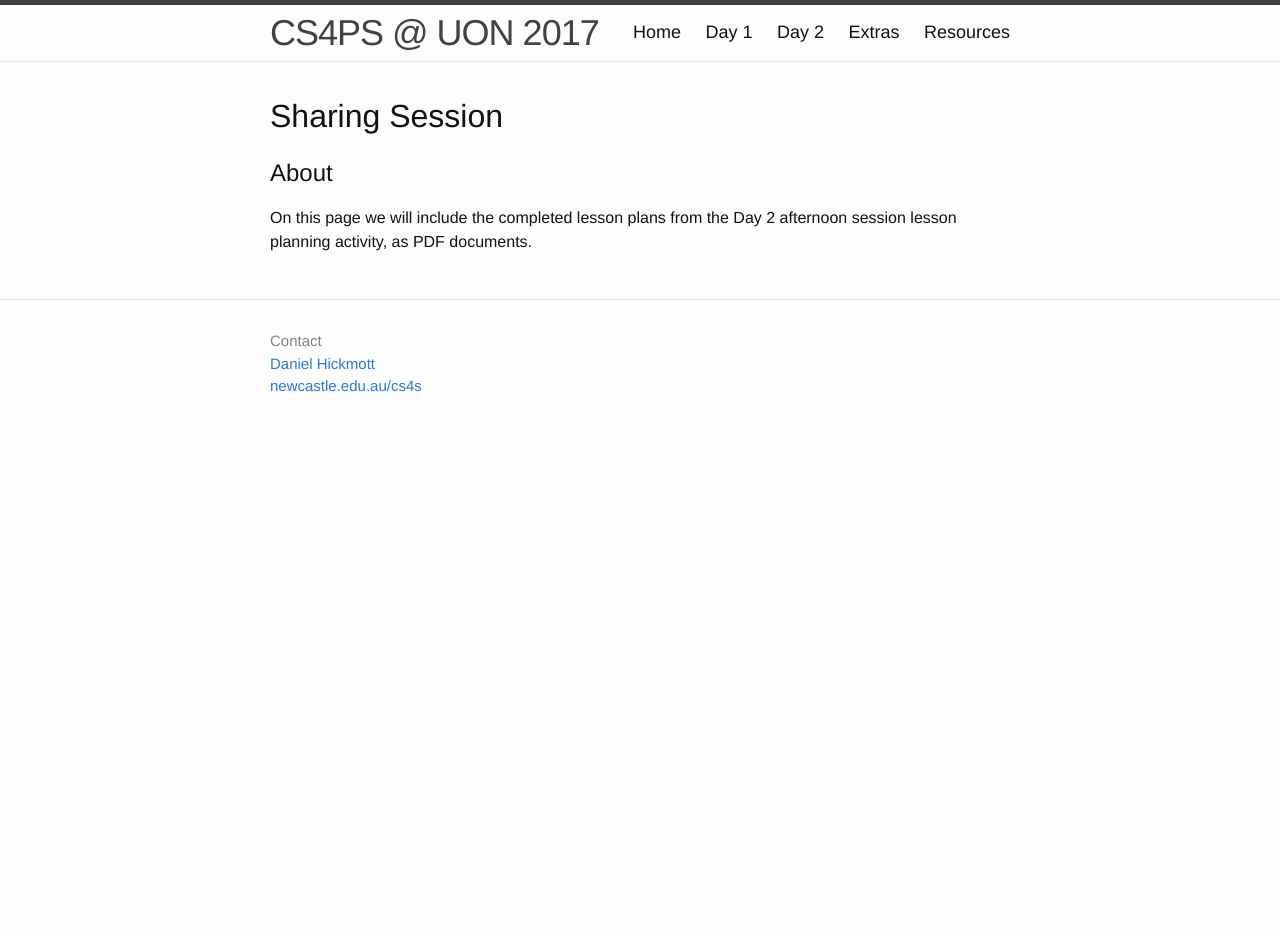
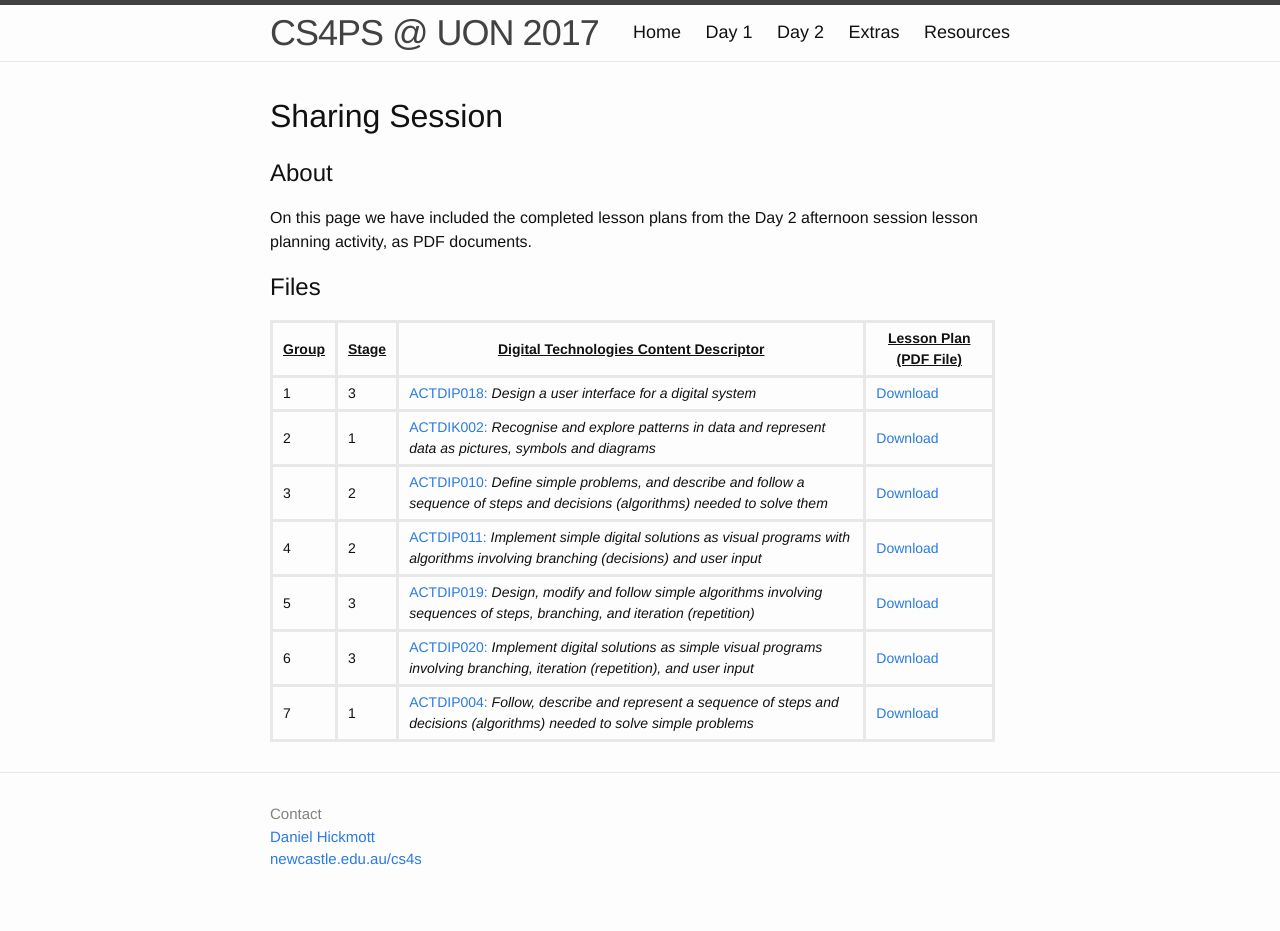
Before and after one commit to cs4s/ps-2017, a Jekyll site: the page built from day2/sharing/index.md, in a window 1280 px wide. Built offline with Jekyll 4.4.1, drawn with Linux system fonts in a browser that asks for light colours; before the commit the page ends 900 px from its top, so only the background shows below that.

Commit message:
Adds scanned copies of lesson plans from Sharing session

```diff
--- a/day2/sharing/index.md
+++ b/day2/sharing/index.md
@@ -7,4 +7,17 @@ title: CS4PS @ UON 2017 - Day 2 - Sharing Session
 
 ## About
 
-On this page we will include the completed lesson plans from the Day 2 afternoon session lesson planning activity, as PDF documents.
+On this page we have included the completed lesson plans from the Day 2 afternoon session lesson planning activity, as PDF documents.
+
+## Files
+
+|---
+| Group | Stage | Digital Technologies Content Descriptor | Lesson Plan (PDF File) |
+|-|-|-
+| 1 | 3 | [ACTDIP018:](http://www.australiancurriculum.edu.au/technologies/digital-technologies/curriculum/f-10?layout=1#cdcode=ACTDIP018&level=5-6){:target="_blank"} *Design a user interface for a digital system* | [Download](group_1.pdf){:target="_blank"}  |
+| 2 | 1 | [ACTDIK002:](http://www.australiancurriculum.edu.au/technologies/digital-technologies/curriculum/f-10?layout=1#cdcode=ACTDIK002&level=F-2){:target="_blank"} *Recognise and explore patterns in data and represent data as pictures, symbols and diagrams* | [Download](group_2.pdf){:target="_blank"} |
+| 3 | 2 | [ACTDIP010:](http://www.australiancurriculum.edu.au/technologies/digital-technologies/curriculum/f-10?layout=1#cdcode=ACTDIP010&level=3-4){:target="_blank"} *Define simple problems, and describe and follow a sequence of steps and decisions (algorithms) needed to solve them* | [Download](group_3.pdf){:target="_blank"} |
+| 4 | 2 | [ACTDIP011:](http://www.australiancurriculum.edu.au/technologies/digital-technologies/curriculum/f-10?layout=1#cdcode=ACTDIP011&level=3-4){:target="_blank"} *Implement simple digital solutions as visual programs with algorithms involving branching (decisions) and user input* | [Download](group_4.pdf){:target="_blank"} |
+| 5 | 3 | [ACTDIP019:](http://www.australiancurriculum.edu.au/technologies/digital-technologies/curriculum/f-10?layout=1#cdcode=ACTDIP019&level=5-6){:target="_blank"} *Design, modify and follow simple algorithms involving sequences of steps, branching, and iteration (repetition)* | [Download](group_5.pdf){:target="_blank"} |
+| 6 | 3 | [ACTDIP020:](http://www.australiancurriculum.edu.au/technologies/digital-technologies/curriculum/f-10?layout=1#cdcode=ACTDIP020&level=5-6){:target="_blank"} *Implement digital solutions as simple visual programs involving branching, iteration (repetition), and user input* | [Download](group_6.pdf){:target="_blank"} |
+| 7 | 1 | [ACTDIP004:](http://www.australiancurriculum.edu.au/technologies/digital-technologies/curriculum/f-10?layout=1#cdcode=ACTDIP004&level=F-2){:target="_blank"} *Follow, describe and represent a sequence of steps and decisions (algorithms) needed to solve simple problems* | [Download](group_7.pdf){:target="_blank"} |
```
Also changed, not shown: 7 other files.
